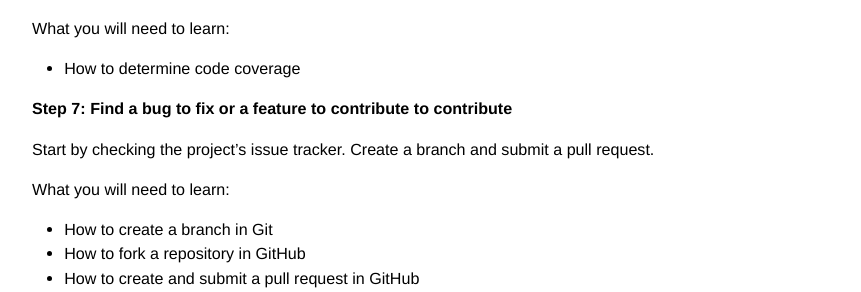
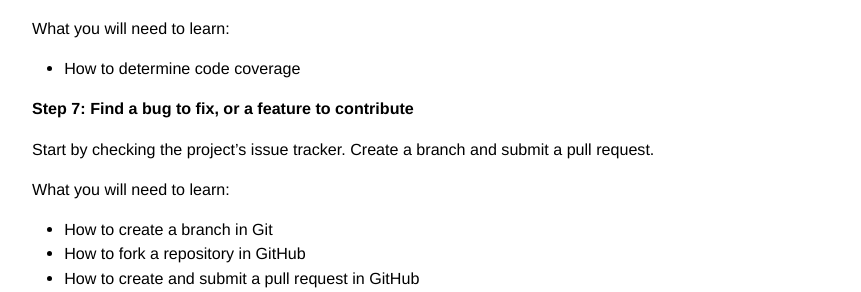
Before and after one commit to andrewhavens/andrewhavens.github.io, a Jekyll site: the page built from _posts/2014-08-14-getting-started-with-rails-application-development.md, in a window 1280 px wide and 900 px high, scrolled down 1572 px. Shown: the part 510-802 px from the top of the window, without its empty margins (208-1069 px from the left). Built offline with Jekyll 4.4.1, drawn with Linux system fonts in a browser that asks for light colours; Markdown is read by kramdown in place of the engine named in the settings; comment, search, counter and statistics services are not loaded.

Commit message:
Fix typo

```diff
--- a/_posts/2014-08-14-getting-started-with-rails-application-development.md
+++ b/_posts/2014-08-14-getting-started-with-rails-application-development.md
@@ -82,7 +82,7 @@
 
 * How to determine code coverage
 
-## Step 7: Find a bug to fix or a feature to contribute to contribute
+## Step 7: Find a bug to fix, or a feature to contribute
 
 Start by checking the project's issue tracker. Create a branch and submit a pull request.
 
```
